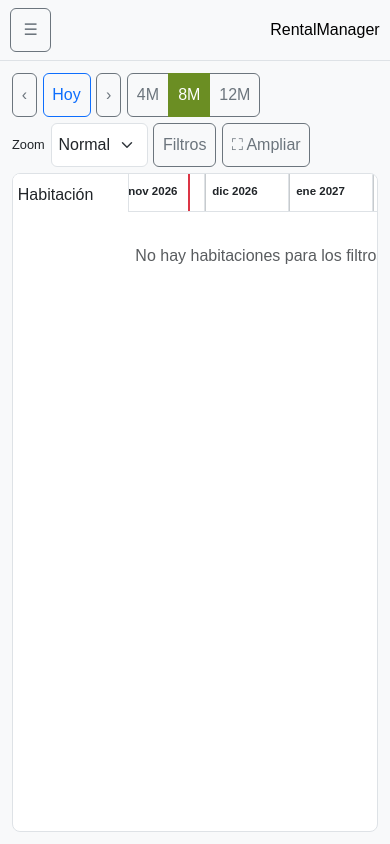
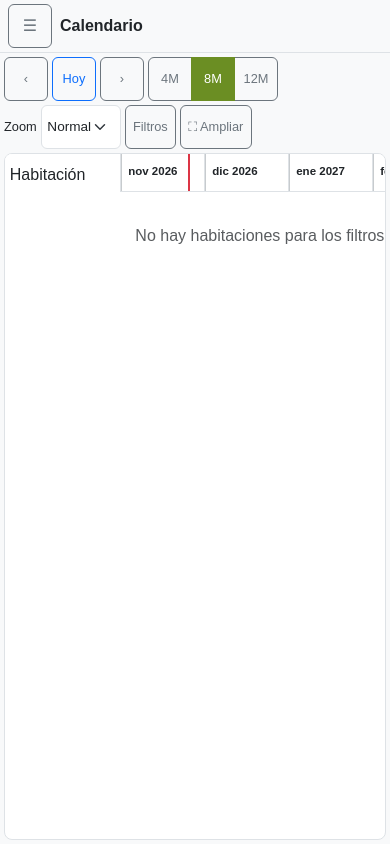
Before and after one commit to JorgeSolerM/RentalManager, a FastAPI app: page /gantt/ in a window 390 px wide. Run offline with FastAPI, Linux system fonts and the light colour scheme.

Commit message:
fix: compact mobile admin header and landscape Gantt controls

```diff
--- a/backend/static/css/admin_mobile.css
+++ b/backend/static/css/admin_mobile.css
@@ -1,5 +1,5 @@
 /* Administrative presentation only. No public CSS or business rules. */
-.rm-menu-button,.sidebar .offcanvas-header { display:none; }
+.rm-mobile-page-title,.rm-menu-button,.sidebar .offcanvas-header { display:none; }
 .rm-navigation-body { display:flex; flex-direction:column; min-height:0; flex:1; }
 .rm-navigation-body .sidebar-menu-secondary { margin-top:auto; }
 .rm-table-scroll { max-width:100%; overflow-x:auto; overscroll-behavior-x:contain; }
@@ -8,12 +8,13 @@
 #rmBookingReaderBody { overflow-wrap:anywhere; }
 #rmBookingReaderBody dt { margin-top:.75rem; }
 .rm-reader-person { padding:.75rem 0; border-bottom:1px solid var(--bs-border-color); }
-@media (max-width:768px), (max-width:1024px) and (max-height:500px) and (pointer:coarse) {
- .rm-header { padding:.5rem .65rem!important; flex-wrap:nowrap; gap:.5rem; }
- .rm-header .navbar-brand { min-width:0; margin:0; font-size:1rem; }
+@media (max-width:768px), (max-width:1280px) and (max-height:500px) and (any-pointer:coarse) {
+ .rm-header { display:flex; flex-direction:row; align-items:center; justify-content:flex-start; flex-wrap:nowrap; box-sizing:border-box; height:53px; min-height:53px; padding:4px .5rem!important; gap:.5rem; }
+ .rm-header .navbar-brand { display:none; }
+ .rm-mobile-page-title { display:block; flex:1 1 auto; min-width:0; overflow:hidden; text-overflow:ellipsis; white-space:nowrap; font-size:1rem; font-weight:600; line-height:1.25; }
  .rm-brand-detail,.rm-system-status { display:none; }
- .rm-menu-button { display:inline-flex; align-items:center; justify-content:center; flex-shrink:0; }
- .rm-consultation { font-size:.7rem; white-space:nowrap; }
+ .rm-header .rm-menu-button { display:inline-flex; align-items:center; justify-content:center; flex:0 0 44px; width:44px; min-width:44px; max-width:44px; height:44px; padding:0; }
+ .rm-header .rm-consultation { flex:0 0 auto; width:auto; min-height:0; padding:.25rem .4rem; margin-left:auto; font-size:.7rem; line-height:1.2; white-space:nowrap; }
  .sidebar.offcanvas { position:fixed; top:0; bottom:0; height:100dvh; width:min(85vw,300px); background:var(--bs-body-bg); }
  .sidebar .offcanvas-header { display:flex; }
  .rm-navigation-body { overflow-y:auto; padding:.5rem; }
--- a/backend/static/css/gantt.css
+++ b/backend/static/css/gantt.css
@@ -57,15 +57,15 @@ body.gantt-layout .app-shell { width:100%; min-width:0; min-height:0; flex:1 1 a
 .gantt-expanded .gantt-page { position:fixed; inset:0; z-index:1035; padding:.5rem; background:var(--bs-body-bg); height:100dvh; }
 .gantt-expanded #ganttExpand { position:relative; z-index:2; }
 .gantt-root { touch-action:pan-x pan-y pinch-zoom; }
-@media (max-width:768px), (max-width:1024px) and (max-height:500px) and (pointer:coarse) {
+@media (max-width:768px), (max-width:1280px) and (max-height:500px) and (any-pointer:coarse) {
  :root { --gantt-label-width:116px; --gantt-lane-height:44px; }
- .gantt-main { padding:.35rem!important; }
- .gantt-page-header { gap:.35rem!important; margin-bottom:.4rem!important; }
+ .app-shell > .gantt-main { padding:.25rem!important; }
+ .gantt-page-header { gap:0!important; margin:0 0 .25rem!important; }
  .gantt-page-header > p { display:none; }
- .gantt-controls { width:100%; gap:.35rem!important; }
- .gantt-controls .btn { padding-inline:.55rem; }
- .gantt-zoom-label { font-size:.8rem; }
- .gantt-zoom-label select { padding-left:.4rem; }
+ .gantt-controls { width:100%; align-items:center!important; gap:.25rem!important; }
+ .gantt-controls .btn { min-width:44px; min-height:44px; padding:.25rem .45rem; font-size:.8rem; line-height:1.2; white-space:nowrap; }
+ .gantt-zoom-label { margin:0; gap:.25rem; font-size:.8rem; white-space:nowrap; }
+ .gantt-zoom-label select { width:80px; height:44px; padding-left:.35rem; padding-right:1.5rem; font-size:.85rem; }
  #ganttFiltersToggle { display:inline-block; }
  .gantt-filter-panel { display:none; flex-basis:100%; padding:.4rem; border:1px solid var(--bs-border-color); border-radius:.3rem; }
  .gantt-filter-panel.is-open { display:flex; }
@@ -80,3 +80,7 @@ body.gantt-layout .app-shell { width:100%; min-width:0; min-height:0; flex:1 1 a
  .gantt-booking-visual { font-size:.75rem; line-height:1.15; }
  .gantt-booking-dates,.gantt-booking-short .gantt-booking-dates { font-size:.65rem; }
 }
+
+@media (max-width:1280px) and (max-height:500px) and (any-pointer:coarse) {
+ .gantt-expanded .gantt-page { padding:.25rem; }
+}
--- a/backend/static/js/admin_mobile.js
+++ b/backend/static/js/admin_mobile.js
@@ -2,7 +2,7 @@
 'use strict';
 const remote=document.querySelector('meta[name="rm-admin-remote"]')?.content==='1';
 window.RMAdminUI=Object.freeze({remote});
-const nav=document.getElementById('rmNavigation'),mq=matchMedia('(max-width:768px), (max-width:1024px) and (max-height:500px) and (pointer:coarse)');
+const nav=document.getElementById('rmNavigation'),mq=matchMedia('(max-width:768px), (max-width:1280px) and (max-height:500px) and (any-pointer:coarse)');
 function layout(){if(!nav)return;if(mq.matches){nav.classList.add('offcanvas');}else{bootstrap.Offcanvas.getInstance(nav)?.hide();nav.classList.remove('offcanvas');nav.removeAttribute('role');nav.removeAttribute('aria-modal');}}
 layout();mq.addEventListener('change',layout);
 nav?.addEventListener('click',e=>{if(mq.matches&&e.target.closest('a'))bootstrap.Offcanvas.getInstance(nav)?.hide();});
--- a/backend/static/js/gantt.js
+++ b/backend/static/js/gantt.js
@@ -13,7 +13,7 @@ const RMGantt = {
     },
     parseDate(value){const [y,m,d]=value.split("-").map(Number);return Date.UTC(y,m-1,d);},
     isoDate(ms){return new Date(ms).toISOString().slice(0,10);},
-    labelWidth(){return window.matchMedia("(max-width:768px), (max-width:1024px) and (max-height:500px) and (pointer:coarse)").matches?this.LABEL_WIDTH_MOBILE:this.LABEL_WIDTH_DESKTOP;},
+    labelWidth(){return window.matchMedia("(max-width:768px), (max-width:1280px) and (max-height:500px) and (any-pointer:coarse)").matches?this.LABEL_WIDTH_MOBILE:this.LABEL_WIDTH_DESKTOP;},
     buildMonths(){
         const months=[],windowStart=this.parseDate(this.data.window.start),windowEnd=this.parseDate(this.data.window.end);let cursor=windowStart;
         while(cursor<windowEnd){const current=new Date(cursor),naturalEnd=Date.UTC(current.getUTCFullYear(),current.getUTCMonth()+1,1),end=Math.min(naturalEnd,windowEnd);months.push({start:cursor,end,days:(end-cursor)/this.DAY_MS,date:current});cursor=end;}
@@ -51,7 +51,7 @@ const RMGantt = {
     restoreAnchor(anchor){if(!anchor)return;this.root.scrollLeft=Math.max(0,this.datePosition(anchor.date)-(this.root.clientWidth-this.labelWidth())/2);this.root.scrollTop=anchor.top;this.lastAnchor=this.captureAnchor();},
     renderPreservingCenter(){if(!this.monthWidth)return;const anchor=this.lastAnchor||this.captureAnchor();this.render();this.restoreAnchor(anchor);},
     expand(force){const enabled=force===undefined?!document.body.classList.contains('gantt-expanded'):force;document.body.classList.toggle('gantt-expanded',enabled);const button=document.getElementById('ganttExpand');button.textContent=enabled?'Salir de ampliado':'⛶ Ampliar';button.setAttribute('aria-pressed',String(enabled));},
-    laneHeight(){return matchMedia('(max-width:768px), (max-width:1024px) and (max-height:500px) and (pointer:coarse)').matches?44:34;},
+    laneHeight(){return matchMedia('(max-width:768px), (max-width:1280px) and (max-height:500px) and (any-pointer:coarse)').matches?44:34;},
     shiftWindow(months){const s=new Date(this.parseDate(this.data.window.start)),e=new Date(this.parseDate(this.data.window.end));s.setUTCMonth(s.getUTCMonth()+months);e.setUTCMonth(e.getUTCMonth()+months);this.load(this.isoDate(s),this.isoDate(e));},
     loadDefault(){this.loadContextWindow(true);},
     setView(months){if(![4,8,12].includes(months)||months===this.viewMonths)return;this.viewMonths=months;this.updateViewButtons();this.updateUrlView();this.loadContextWindow(true);},
@@ -90,7 +90,7 @@ const RMGantt = {
         bar.style.cssText=`left:${left}px;width:${paintedWidth}px;top:${booking.lane*this.laneHeight()+2}px`;
         const visual=document.createElement("span");visual.className="gantt-booking-visual";visual.classList.add(booking.origin.slug==="manual"?"gantt-origin-manual":"gantt-origin-platform");visual.style.cssText=`--origin-hue:${hue};--booking-inset-left:${leftInset}px;--booking-inset-right:${rightInset}px`;
         this.fillBookingContent(visual,booking,Math.max(0,paintedWidth-leftInset-rightInset));bar.append(visual);
-        const overlap=booking.overlap_kind==="historical"?" Coincidencia histórica.":booking.overlap_kind==="operational"?" Anomalía de solapamiento.":"",detail=`${booking.guest_name}. Entrada: ${this.formatDate(booking.check_in)}. Salida: ${this.formatDate(booking.check_out)}. Origen: ${booking.origin.name}. ${booking.editable?"Manual":"Importada, solo lectura"}.${overlap}`;bar.title=detail;opener.setAttribute("aria-label",detail);bar.addEventListener("click",event=>{event.stopPropagation();if(event.target.closest(".booking-person-link"))return;if(RMAdminUI.remote||matchMedia("(max-width:768px), (max-width:1024px) and (max-height:500px) and (pointer:coarse)").matches)RMBookingReader.open(booking.id,room.code);else BookingUI.openEditModal(booking.id,!booking.editable);});return bar;
+        const overlap=booking.overlap_kind==="historical"?" Coincidencia histórica.":booking.overlap_kind==="operational"?" Anomalía de solapamiento.":"",detail=`${booking.guest_name}. Entrada: ${this.formatDate(booking.check_in)}. Salida: ${this.formatDate(booking.check_out)}. Origen: ${booking.origin.name}. ${booking.editable?"Manual":"Importada, solo lectura"}.${overlap}`;bar.title=detail;opener.setAttribute("aria-label",detail);bar.addEventListener("click",event=>{event.stopPropagation();if(event.target.closest(".booking-person-link"))return;if(RMAdminUI.remote||matchMedia("(max-width:768px), (max-width:1280px) and (max-height:500px) and (any-pointer:coarse)").matches)RMBookingReader.open(booking.id,room.code);else BookingUI.openEditModal(booking.id,!booking.editable);});return bar;
     },
     fillBookingContent(bar,booking,width){
         const fullRange=`${this.formatHumanDate(booking.check_in,true)} – ${this.formatHumanDate(booking.check_out,true)}`,shortRange=`${this.formatHumanDate(booking.check_in,false)}–${this.formatHumanDate(booking.check_out,false)}`;
--- a/backend/templates/components/header.html
+++ b/backend/templates/components/header.html
@@ -1,5 +1,6 @@
 <header class="navbar navbar-light bg-light border-bottom px-4 rm-header">
 <button class="btn btn-outline-secondary rm-menu-button" type="button" data-bs-toggle="offcanvas" data-bs-target="#rmNavigation" aria-controls="rmNavigation" aria-label="Abrir menú">☰</button>
 <span class="navbar-brand mb-0 h1">RentalManager <span class="rm-brand-detail">- HSI Rents</span></span>
+<span class="rm-mobile-page-title" title="{{ admin_page_title }}">{{ admin_page_title }}</span>
 {% if request.state.admin_remote|default(false) %}<span class="badge rounded-pill text-bg-light border rm-consultation" role="status">Modo consulta</span>{% else %}<span class="text-success rm-system-status">● Sistema operativo</span>{% endif %}
 </header>
--- a/backend/templates/layouts/base.html
+++ b/backend/templates/layouts/base.html
@@ -24,7 +24,7 @@
     <!-- CSS general -->
     <link rel="stylesheet" href="{{ url_for('static', path='css/main.css') }}?v=20260901-person-list">
 
-    <link rel="stylesheet" href="{{ url_for('static', path='css/admin_mobile.css') }}?v=mobile-1">
+    <link rel="stylesheet" href="{{ url_for('static', path='css/admin_mobile.css') }}?v=compact-2">
     <!-- RMToast -->
     <link rel="stylesheet" href="{{ url_for('static', path='components/rm_toast/rm_toast.css') }}">
 
@@ -36,6 +36,7 @@
 
 <body class="{% block body_class %}{% endblock %}">
 
+    {% set admin_page_title = self.title()|striptags|trim|replace(" · RentalManager", "") %}
     {% include "components/header.html" %}
 
     {% include "components/rm_toast.html" %}
@@ -77,7 +78,7 @@
     <script src="{{ url_for('static', path='components/rm_switch/rm_switch.js') }}"></script>
 
     {% include "components/booking_reader.html" %}
-    <script src="{{ url_for('static', path='js/admin_mobile.js') }}?v=mobile-1"></script>
+    <script src="{{ url_for('static', path='js/admin_mobile.js') }}?v=compact-2"></script>
     <script src="{{ url_for('static', path='js/booking_reader.js') }}?v=mobile-1"></script>
     {% block scripts %}
     {% endblock %}
--- a/backend/templates/pages/gantt.html
+++ b/backend/templates/pages/gantt.html
@@ -6,7 +6,7 @@
 {% block main_class %}gantt-main{% endblock %}
 
 {% block content %}
-<link rel="stylesheet" href="{{ url_for('static', path='css/gantt.css') }}?v=person-links-mobile-1">
+<link rel="stylesheet" href="{{ url_for('static', path='css/gantt.css') }}?v=compact-2">
 <section class="gantt-page" aria-label="Reservas por habitación">
  <div class="gantt-page-header d-flex flex-wrap align-items-center justify-content-between gap-3 mb-3">
   <p class="text-muted mb-0">Reservas por habitación.</p>
@@ -36,5 +36,5 @@
 
 {% block scripts %}
 <script src="{{ url_for('static', path='js/bookings.js') }}?v=booking-person-reuse-mobile-1"></script>
-<script src="{{ url_for('static', path='js/gantt.js') }}?v=person-links-mobile-1"></script>
+<script src="{{ url_for('static', path='js/gantt.js') }}?v=compact-2"></script>
 {% endblock %}
```
Also changed, not shown: docs/MOBILE_ADMIN.md (+33 -1 lines), tests/frontend/compact_admin_layout.test.cjs (added, +50 -0 lines), tests/integration/test_compact_admin_header.py (added, +23 -0 lines).
